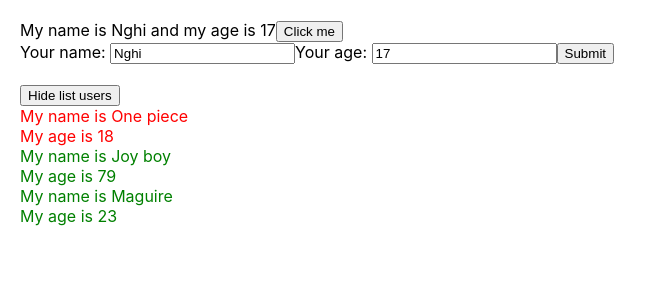
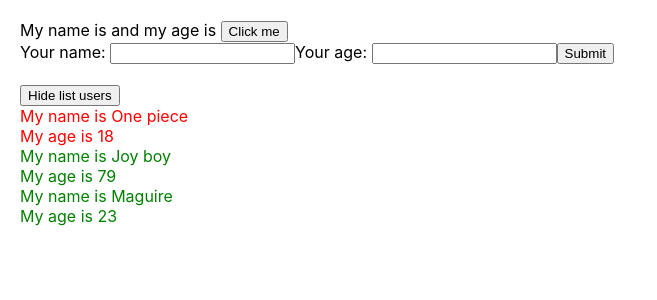
Before and after one commit to Phannghi/demoReact, a React (Create React App) app: page / in a window 1280 px wide. Shown: the top 300 px of the page, without its empty margins (0-657 px from the left). Built offline with nearby package versions, Linux system fonts and the light colour scheme.

Commit message:
function as props

```diff
--- a/src/components/UserInfor.js
+++ b/src/components/AddUserInfor.js
@@ -1,11 +1,11 @@
 import React from 'react';
 
-class UserInfor extends React.Component {
+class AddUserInfor extends React.Component {
     state = {
-        firstName: 'Nghi',
+        firstName: '',
         brand: 'Gucci',
         car: 'Lambo',
-        age: 17
+        age: ''
     };
     handleClick(event) {
         console.log(this.state.brand);
@@ -27,7 +27,12 @@
     }
     handleOnSubmit = (event) => {
         event.preventDefault();
-        console.log(this.state)
+        console.log(this.state);
+        this.props.handleAddNewUser({
+            id: Math.floor((Math.random() * 100) + 1) + '- random',
+            name: this.state.firstName,
+            age: this.state.age,
+        });
     }
     render() {
         return (
@@ -53,4 +58,4 @@
     }
 }
 
-export default UserInfor;
+export default AddUserInfor;
--- a/src/components/MyComponent.js
+++ b/src/components/MyComponent.js
@@ -1,5 +1,5 @@
 import React from 'react';
-import UserInfor from './UserInfor';
+import AddUserInfor from './AddUserInfor';
 import DisplayInfo from './DisplayInfo';
 
 class MyComponent extends React.Component {
@@ -10,10 +10,16 @@
             { id: 3, name: 'Maguire', age: '23' },
         ]
     };
+    handleAddNewUser = (userObj) => {
+        console.log(userObj);
+        this.setState({
+            listUser: [userObj, ...this.state.listUser],
+        })
+    };
     render() {
         return (
             <div>
-                <UserInfor />
+                <AddUserInfor handleAddNewUser={this.handleAddNewUser} />
                 <br />
                 <DisplayInfo listUser={this.state.listUser} />
             </div>
```
Also changed, not shown: 1 other file (tests, documents, lock files or other folders).
